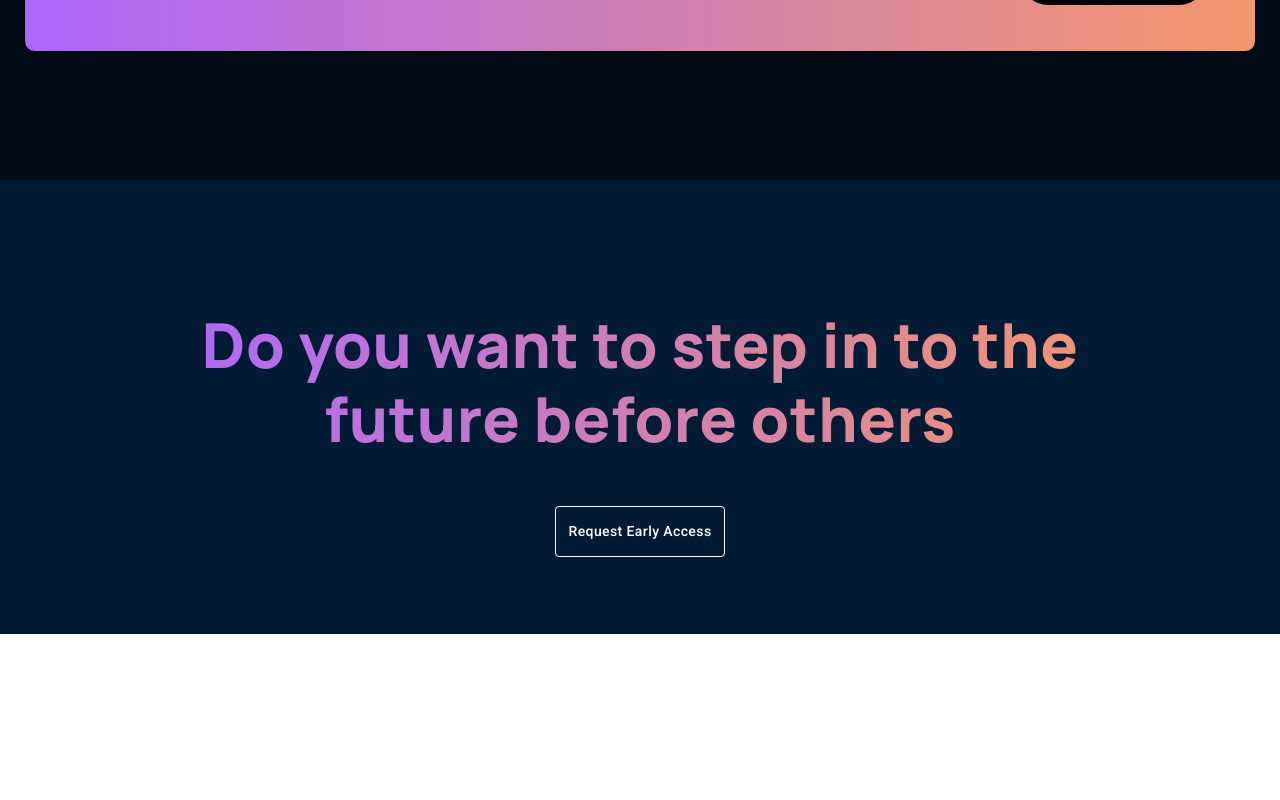
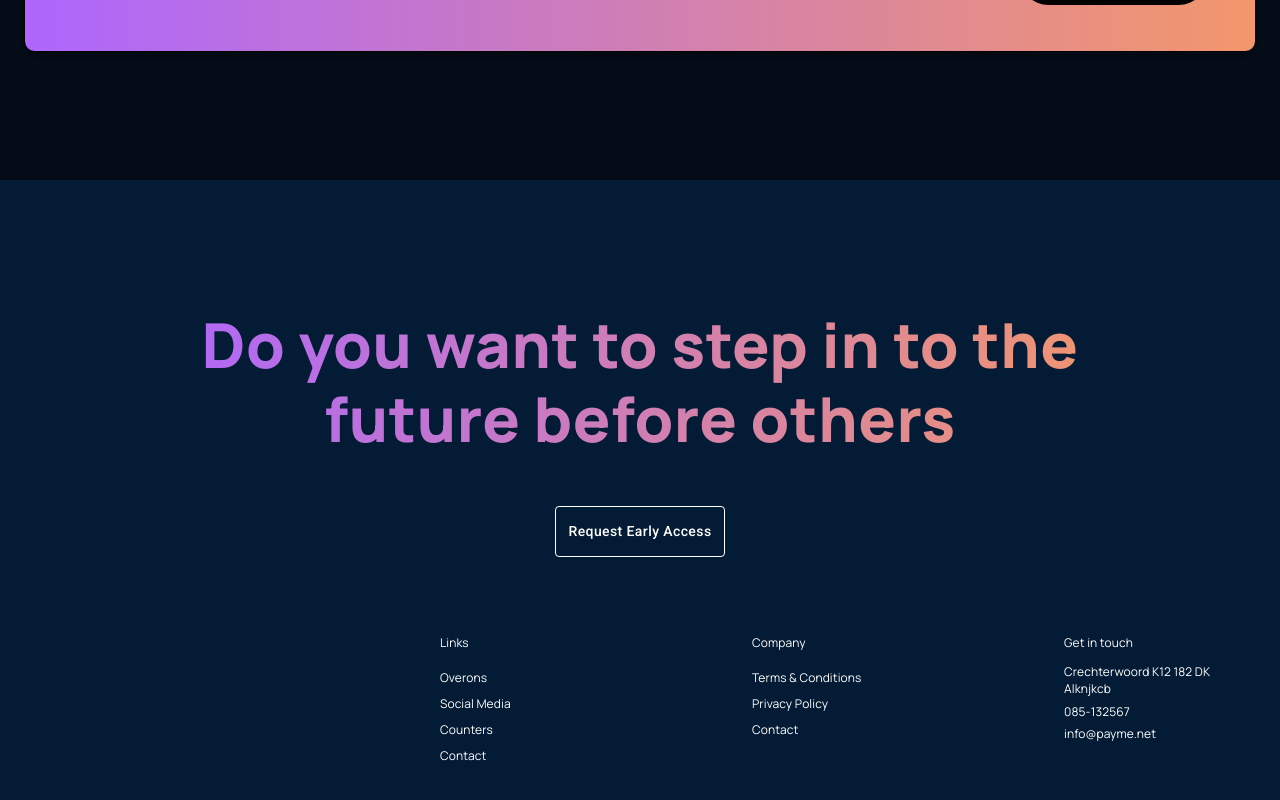
Before and after one commit to Kefa698/WebApp, a Next.js app: page / in a window 1280 px wide. Shown: the part 1408-2208 px from the top of the page. Before the commit the page ends 2042 px from the top, so only its background shows below. Built offline with nearby package versions, Linux system fonts and the light colour scheme.

Commit message:
footer end

```diff
--- a/src/components/Footer.tsx
+++ b/src/components/Footer.tsx
@@ -1,11 +1,11 @@
 import { Box, Container, Grid } from "@mui/material";
 import React from "react";
-import { Heading } from "./Typographies";
+import { FooterTypo, Heading } from "./Typographies";
 import { FooterButton } from "./Buttons";
 
 const Footer = () => {
   return (
-    <Box sx={{ background: "#031B34", pt: "10%" }}>
+    <Box sx={{ background: "#031B34", pt: "10%", pb: "5%" }}>
       <Container maxWidth="xl">
         <Box sx={{ display: "flex", justifyContent: "center" }}>
           <Box
@@ -29,10 +29,40 @@ const Footer = () => {
           <FooterButton>Request Early Access</FooterButton>
         </Box>
         <Grid container spacing={2} sx={{ mt: "5%" }}>
-          <Grid item></Grid>
-          <Grid item></Grid>
-          <Grid item></Grid>
-          <Grid item></Grid>
+          <Grid item xs={12} md={4}></Grid>
+          <Grid item xs={12} md={3}>
+            <Box>
+              <FooterTypo sx={{ fontWeight: "14px", mb: "6%" }}>
+                Links
+              </FooterTypo>
+              <FooterTypo sx={{ mb: "3%" }}>Overons</FooterTypo>
+              <FooterTypo sx={{ mb: "3%" }}>Social Media</FooterTypo>
+              <FooterTypo sx={{ mb: "3%" }}>Counters</FooterTypo>
+              <FooterTypo sx={{ mb: "3%" }}>Contact</FooterTypo>
+            </Box>
+          </Grid>
+          <Grid item xs={12} md={3}>
+            <Box>
+              <FooterTypo sx={{ fontWeight: "14px", mb: "6%" }}>
+                Company
+              </FooterTypo>
+              <FooterTypo sx={{ mb: "3%" }}>Terms & Conditions</FooterTypo>
+              <FooterTypo sx={{ mb: "3%" }}>Privacy Policy</FooterTypo>
+              <FooterTypo sx={{ mb: "3%" }}>Contact</FooterTypo>
+            </Box>
+          </Grid>
+          <Grid item xs={12} md={2}>
+            <Box>
+              <FooterTypo sx={{ fontWeight: "14px", mb: "6%" }}>
+                Get in touch
+              </FooterTypo>
+              <FooterTypo sx={{ mb: "3%" }}>
+                Crechterwoord K12 182 DK Alknjkcb
+              </FooterTypo>
+              <FooterTypo sx={{ mb: "3%" }}>085-132567</FooterTypo>
+              <FooterTypo sx={{ mb: "3%" }}>info@payme.net</FooterTypo>
+            </Box>
+          </Grid>
         </Grid>
       </Container>
     </Box>
--- a/src/components/Typographies.ts
+++ b/src/components/Typographies.ts
@@ -19,3 +19,12 @@ export const GeneralTypo = styled(Typography)({
   fontFamily: "Manrope",
   letterSpacing: "2px",
 });
+
+export const FooterTypo = styled(Typography)({
+  color: "#FFF",
+  fontFamily: "Manrope",
+  fontSize: " 12px",
+  fontStyle: "normal",
+  fontWeight: 400,
+  lineHeight: "normal",
+});
```
